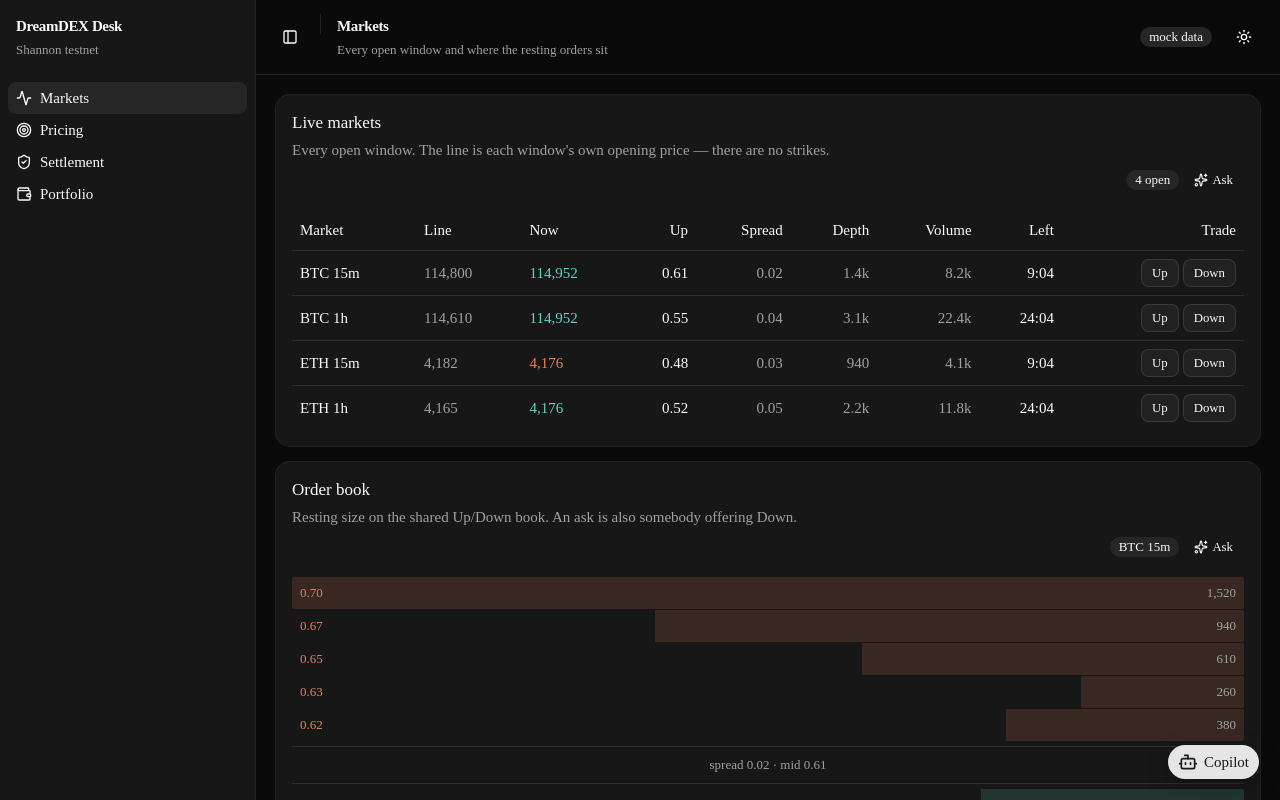
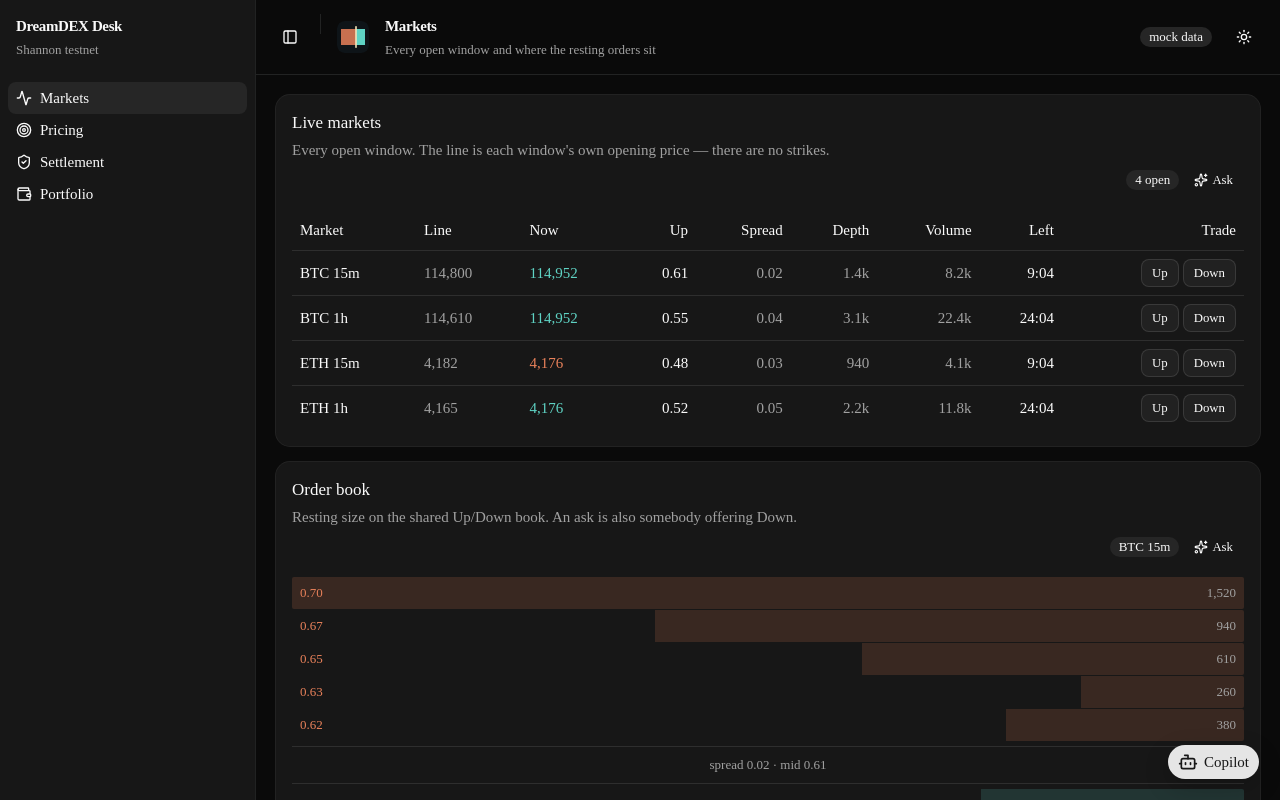
Before and after one commit to FlemingJohn/dreamdex-desk, a Next.js app: page / in a window 1280 px wide. Built offline with nearby package versions, Linux system fonts and the light colour scheme.

Commit message:
show the logo in the header

```diff
--- a/components/layout/DashboardHeader.tsx
+++ b/components/layout/DashboardHeader.tsx
@@ -4,6 +4,7 @@ import { usePathname } from "next/navigation";
 import { Badge } from "@/components/ui/badge";
 import { Separator } from "@/components/ui/separator";
 import { SidebarTrigger } from "@/components/ui/sidebar";
+import { DeskLogo } from "@/components/layout/DeskLogo";
 import { ThemeToggle } from "@/components/layout/ThemeToggle";
 import { findRouteByPath } from "@/lib/dashboardRoutes";
 
@@ -19,6 +20,8 @@ export function DashboardHeader() {
     <header className="dashboard-header">
       <SidebarTrigger />
       <Separator orientation="vertical" className="h-5" />
+
+      <DeskLogo className="size-8 shrink-0 rounded-md" />
 
       <div className="flex flex-col gap-0.5">
         <h1 className="text-sm font-semibold tracking-tight">
```
